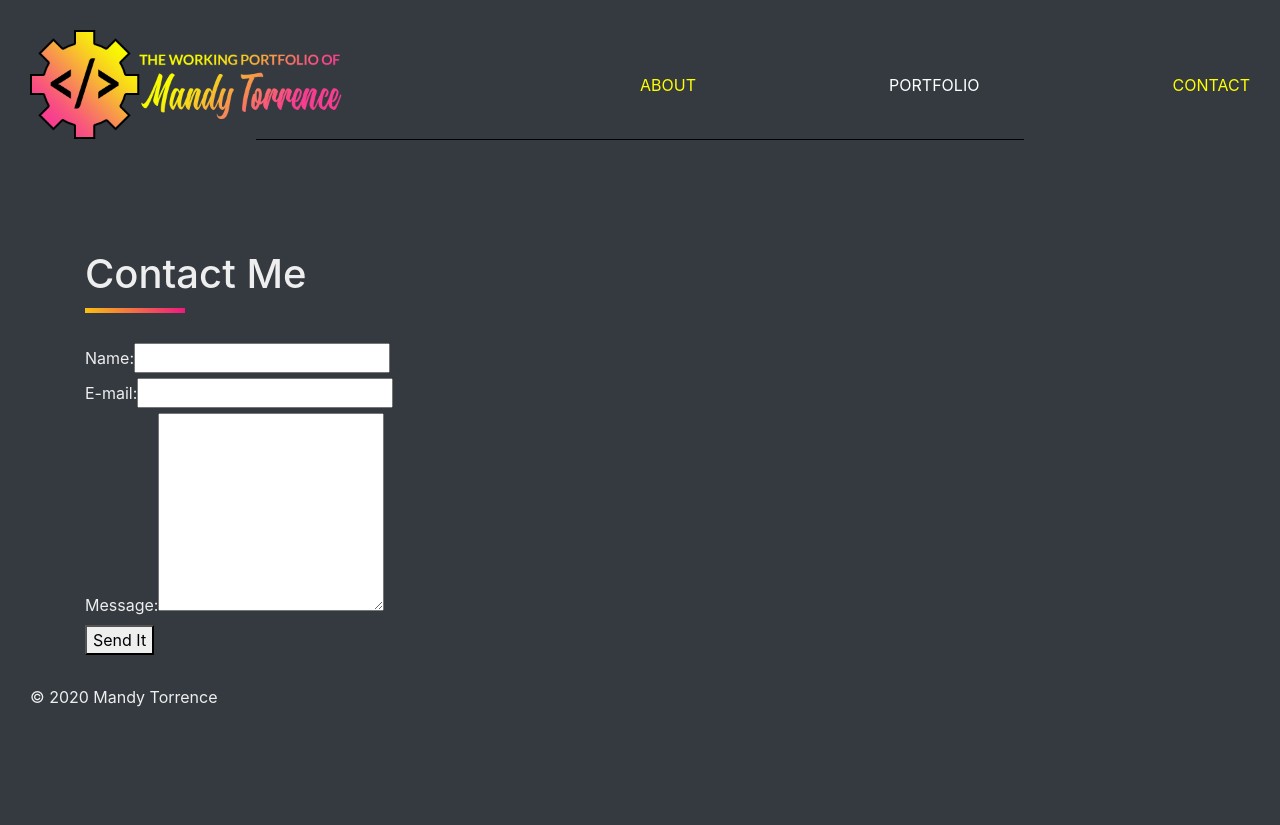
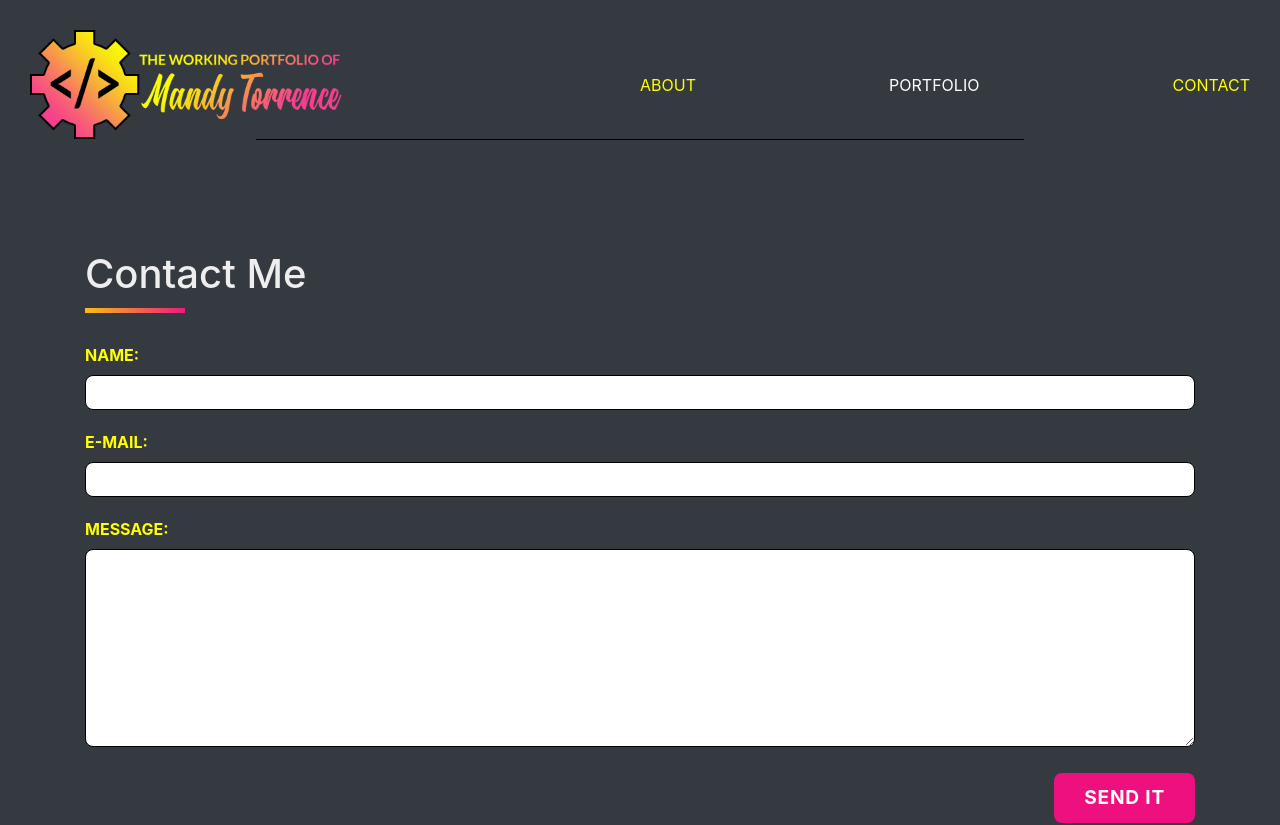
Before and after one commit to MandyTorrence/react-portfolio, a React (Create React App) app: page /contact in a window 1280 px wide. Shown: the top 825 px of the page. Before the commit the page ends 800 px from the top, so only its background shows below. Built offline with nearby package versions, Linux system fonts and the light colour scheme.

Commit message:
Form styling

```diff
--- a/public/style.css
+++ b/public/style.css
@@ -192,3 +192,41 @@ footer.bg-dark {
 .nav-links a.active{
     color: yellow;
 }
+
+form label, form input, form textarea{
+    width: 100%;
+}
+form label{
+    color: yellow;
+    text-transform: uppercase;
+    font-weight: bold;
+}
+form input{
+    height: 35px;
+}
+form input, form textarea{
+    border-radius: 8px;
+    border: 1px solid #000;
+    margin-bottom: 20px
+}
+form div.button{
+    display: flex;
+    justify-content: flex-end!important;
+}
+form button {
+    background-color: #ef1080;
+    color: white;
+    text-transform: uppercase;
+    font-weight: 700;
+    border-radius: 8px;
+    font-size: 1.2em;
+    letter-spacing: 0.04em;
+    border: none;
+    padding: 15px 30px;
+    line-height: 1em;
+    align-item: right;
+}
+
+section {
+    margin-bottom: 80px;
+}
```
